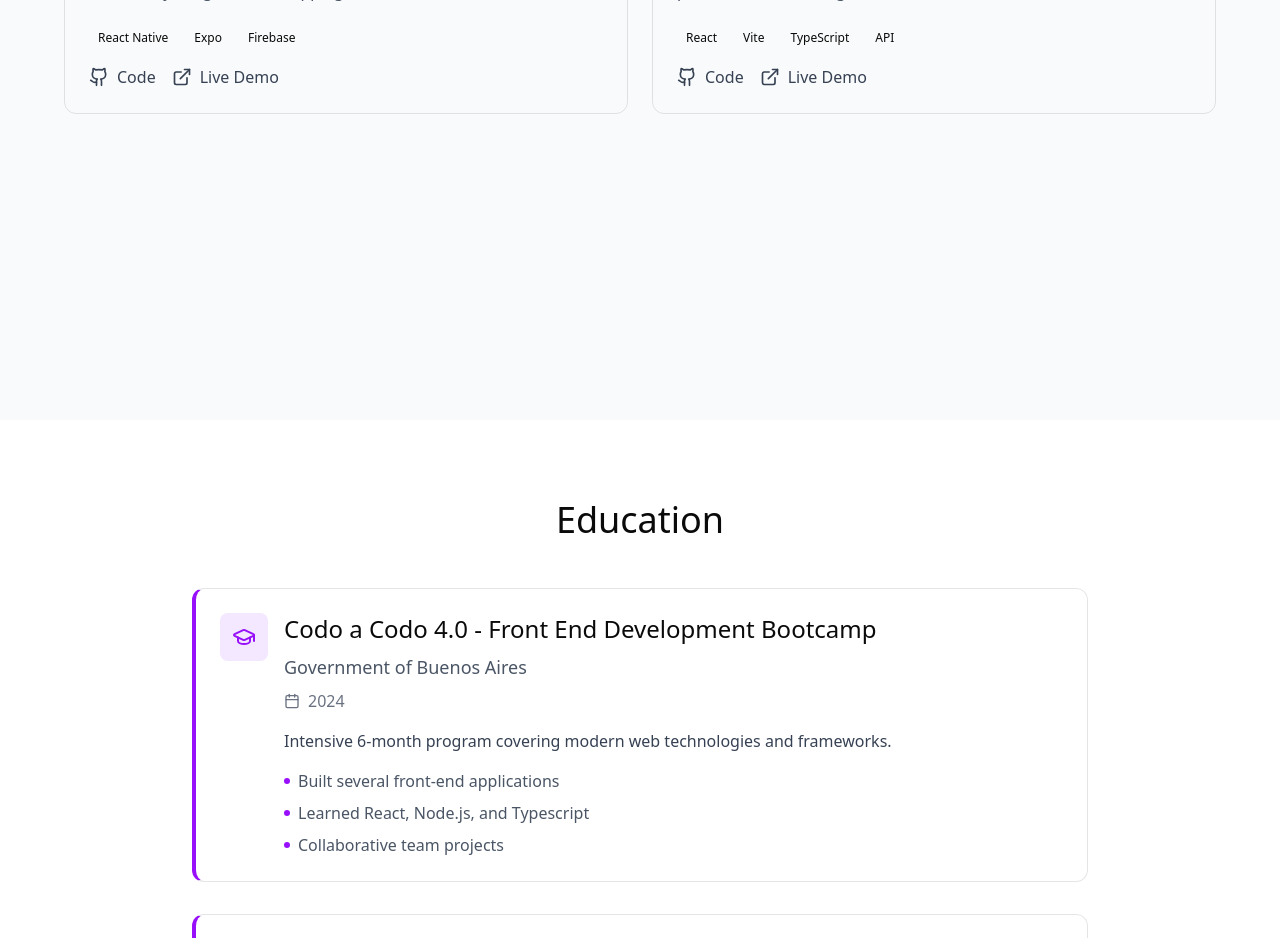
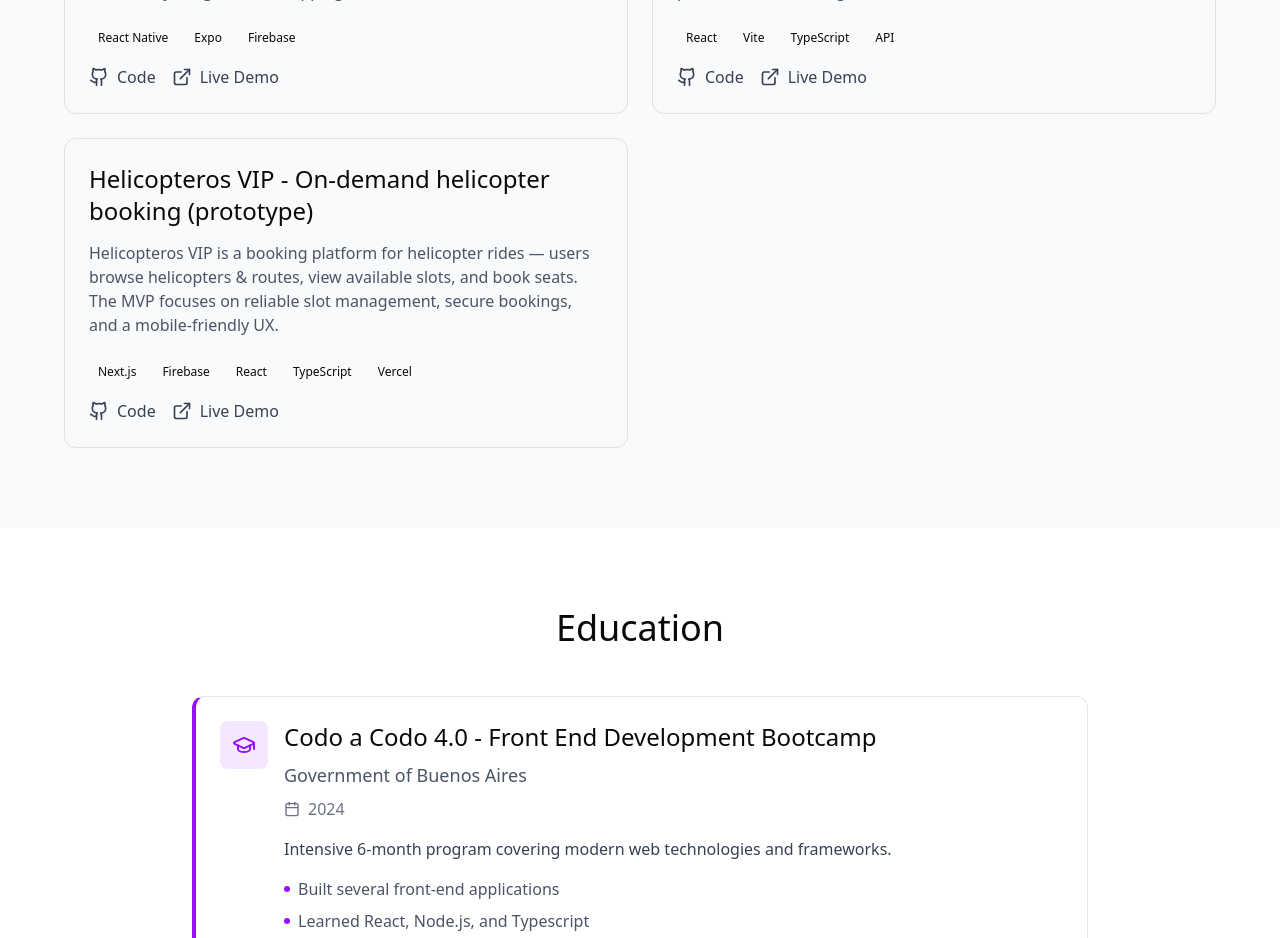
Before and after one commit to JuanMartinRivas/web-portfolio, a React (Vite) app: page / in a window 1280 px wide. Shown: the part 1180-2118 px from the top of the page. Built offline with nearby package versions, Linux system fonts and the light colour scheme.

Commit message:
Add new project helis vip

```diff
--- a/src/app/components/Projects.tsx
+++ b/src/app/components/Projects.tsx
@@ -16,6 +16,13 @@ const projects = [
     technologies: ["React", "Vite", "TypeScript", "API"],
     githubUrl: "https://github.com/JuanMartinRivas/calcudolar",
     liveUrl: "https://calcudolar.vercel.app/"
+  },
+  {
+    title: "Helicopteros VIP - On-demand helicopter booking (prototype)",
+    description: "Helicopteros VIP is a booking platform for helicopter rides — users browse helicopters & routes, view available slots, and book seats. The MVP focuses on reliable slot management, secure bookings, and a mobile-friendly UX.",
+    technologies: ["Next.js", "Firebase", "React", "TypeScript", "Vercel"],
+    githubUrl: "https://github.com/JuanMartinRivas/portfolio",
+    liveUrl: "https://helis-vip.vercel.app/"
   },
 ];
 
```
Also changed, not shown: 1 other file (tests, documents, lock files or other folders).
